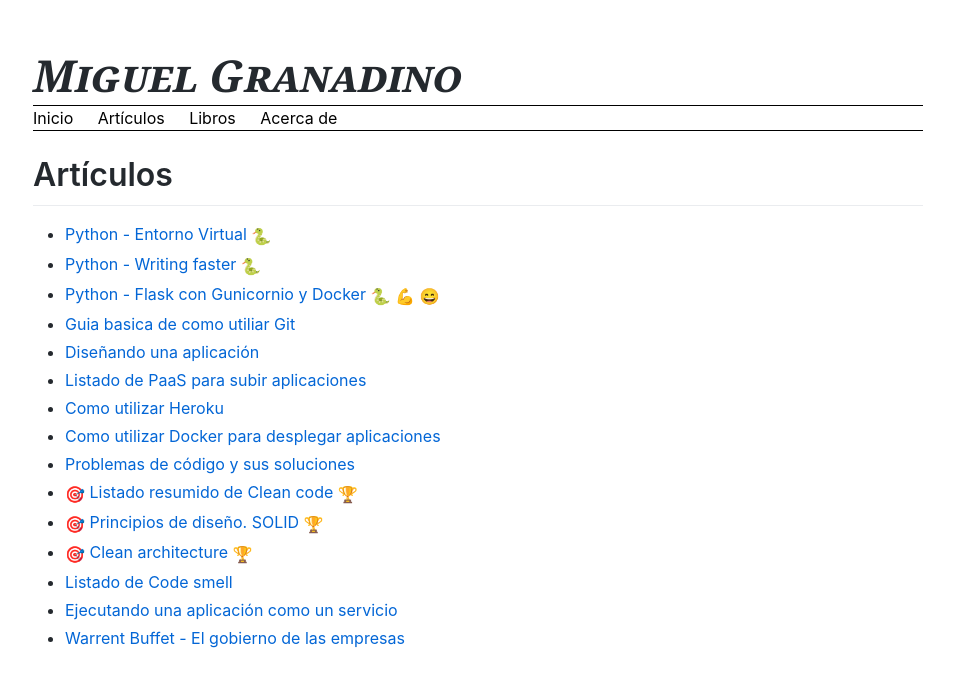
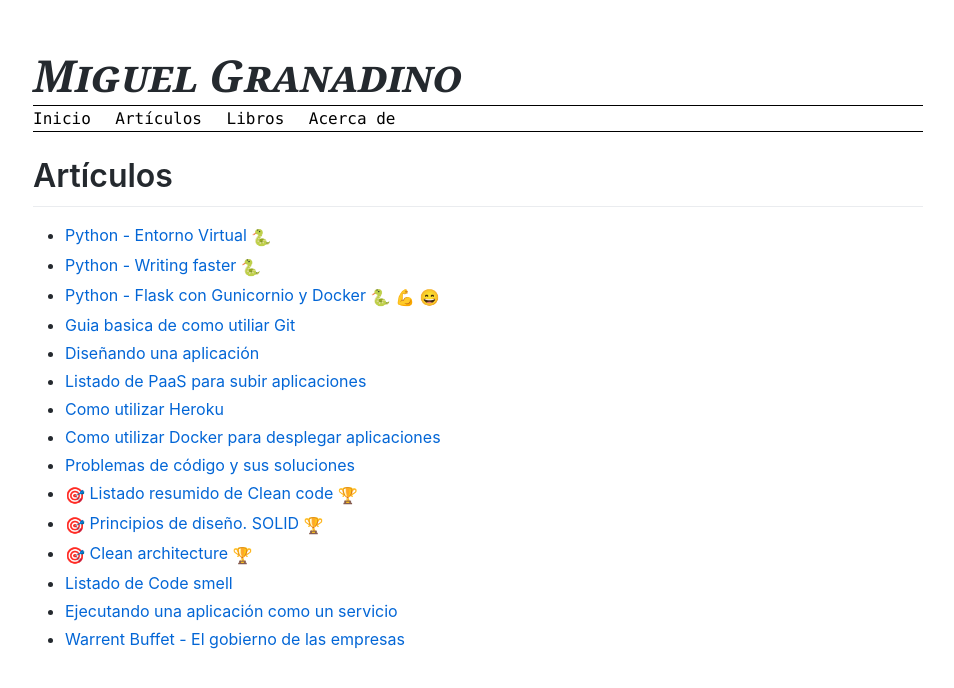
Before and after one commit to Akira3030/formacion, a Jekyll site: the page built from index.md, in a window 1280 px wide. Shown: the top 688 px of the page, without its empty margins (162-1116 px from the left). Built offline with Jekyll 4.4.1, drawn with Linux system fonts in a browser that asks for light colours; emoji names are drawn with the system emoji font.

Commit message:
Update estilo.css

```diff
--- a/assets/css/estilo.css
+++ b/assets/css/estilo.css
@@ -36,6 +36,8 @@
 	margin-right:20px;
 }
 .markdown-body .header-nav a {
+	font-size: 16px;
+        font-family: SFMono-Regular, Consolas, "Liberation Mono", Menlo, Courier, monospace;
 	display: inline-block;
 	padding-left: 0px;
 	color: black;
```
